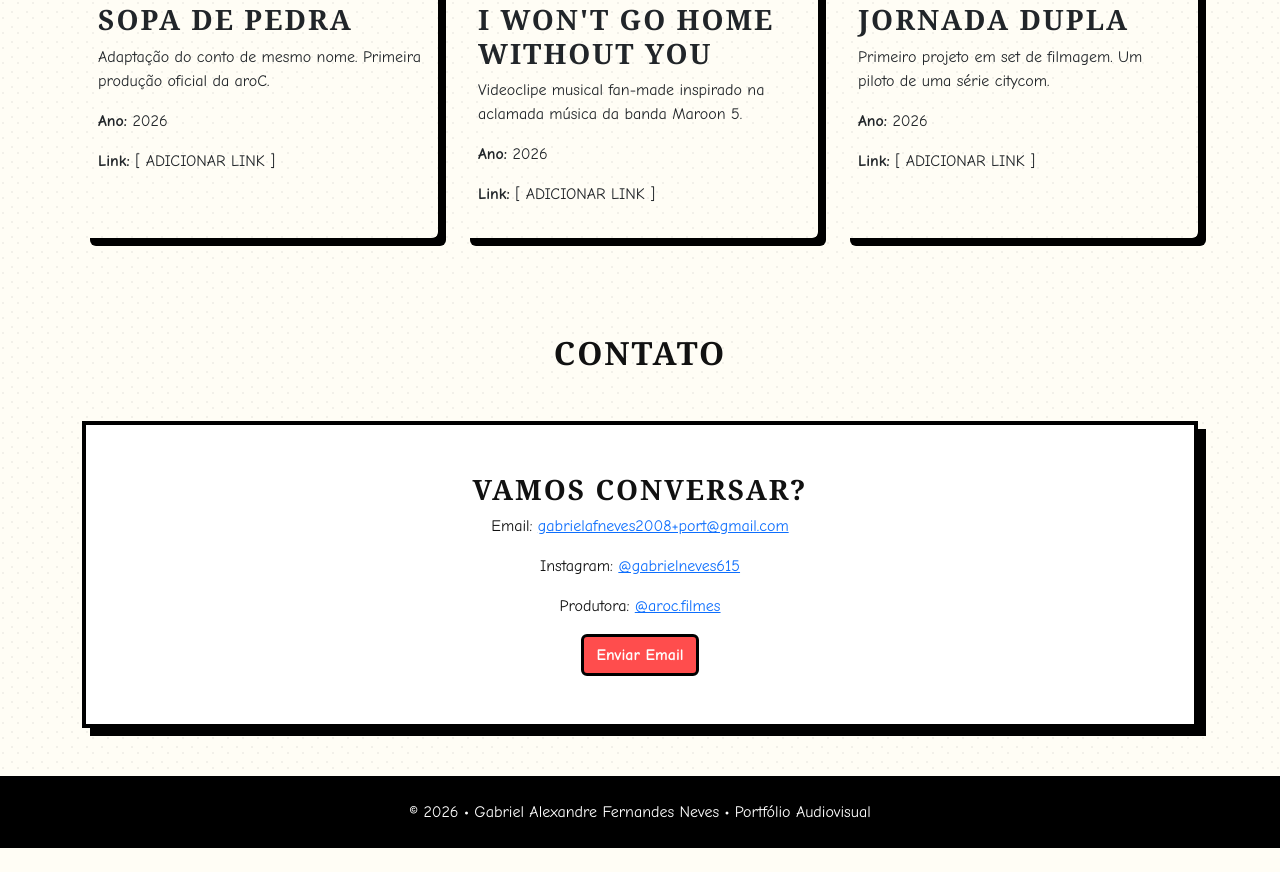
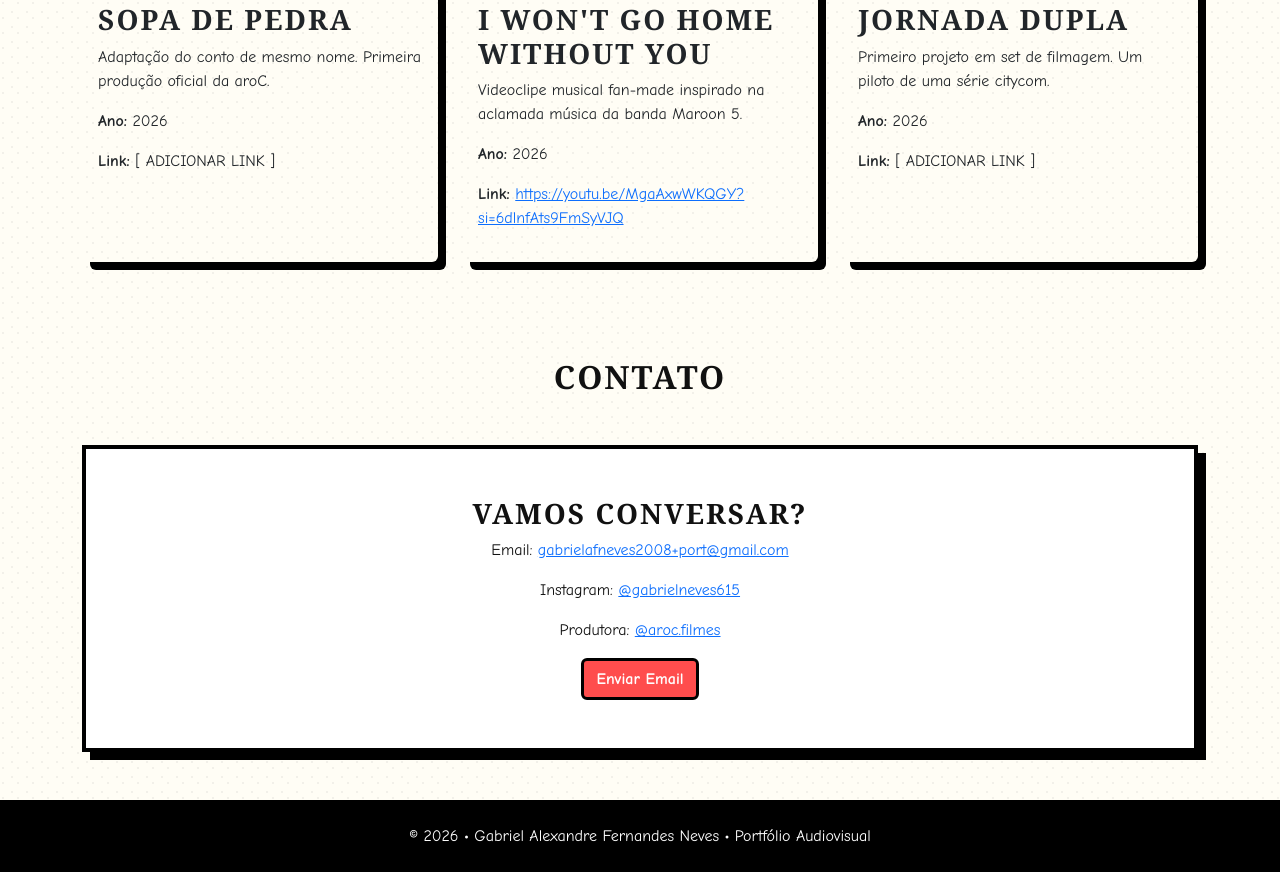
Before and after one commit to gabsoueu/portif-lioMeu, a plain HTML site: page index.html in a window 1280 px wide. Shown: the part 1740-2612 px from the top of the page. Before the commit the page ends 2588 px from the top, so only its background shows below. Drawn offline with nearby package versions, Linux system fonts and the light colour scheme.

Commit message:
index.html

```diff
--- a/index.html
+++ b/index.html
@@ -377,7 +377,9 @@ Videoclipe musical fan-made inspirado na aclamada música da banda Maroon 5.
 
 <p>
 <strong>Link:</strong>
-[ ADICIONAR LINK ]
+<a href="https://youtu.be/MgaAxwWKQGY?si=6dlnfAts9FmSyVJQ" target="_blank">
+https://youtu.be/MgaAxwWKQGY?si=6dlnfAts9FmSyVJQ
+</a>
 </p>
 
 </div>
```
